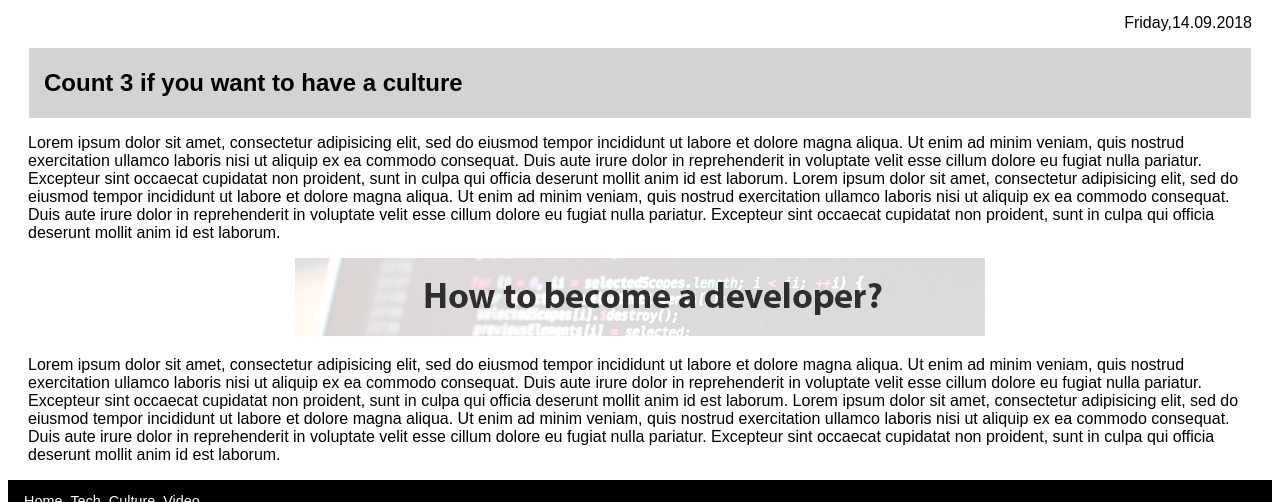
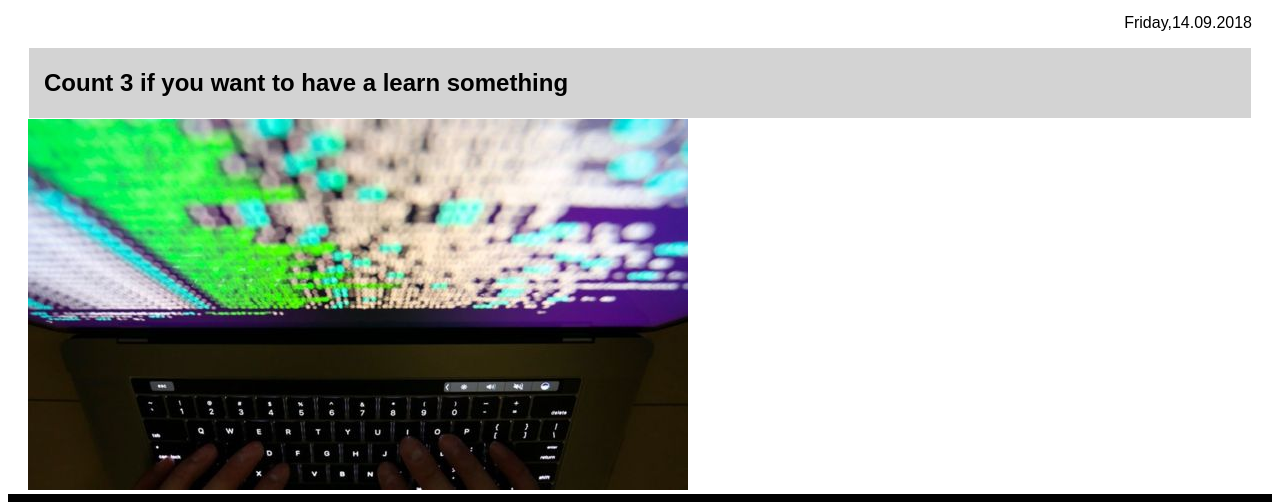
Before and after one commit to FulviaMarai/LMSCF-Fulvia-Marai-CodeReview-02, a plain HTML site: page Culture.html in a window 1280 px wide. Shown: the part 132-634 px from the top of the page. Drawn offline with Linux system fonts and the light colour scheme; a web font is replaced by a local one.

Commit message:
last changes last minute

```diff
--- a/Culture.html
+++ b/Culture.html
@@ -4,8 +4,11 @@
 	<meta charset="utf-8">
 	<meta http-equiv="refresh" content="3;url=https://theculturetrip.com/europe/austria/articles/the-top-museums-to-visit-in-vienna/">
 		<title>Code Review 02 Fulvia Marai</title>
+			<meta name="viewport" content="width=device-width, initial-scale=1.0">
+			<meta charset="utf-8">
+			<link href="https://fonts.googleapis.com/css?family=Chivo&display=swap" rel="stylesheet">
 			<link rel="stylesheet" href="Style.css">
-			<link href="https://fonts.googleapis.com/css?family=Gayathri&display=swap" rel="stylesheet">
+			<link rel="stylesheet" href="Media.css">
 </head>
 <body>
 	<header>
@@ -33,42 +36,13 @@
 		<main>
 
 			<div id="hor1">	<p>Friday,14.09.2018</p></div>
-			<div id="hor2"> <h2>Count 3 if you want to have a culture</h2></div>
-			<div id="hor3">
-					<p>Lorem ipsum dolor sit amet, consectetur adipisicing elit, sed do eiusmod
-					tempor incididunt ut labore et dolore magna aliqua. Ut enim ad minim veniam,
-					quis nostrud exercitation ullamco laboris nisi ut aliquip ex ea commodo
-					consequat. Duis aute irure dolor in reprehenderit in voluptate velit esse
-					cillum dolore eu fugiat nulla pariatur. Excepteur sint occaecat cupidatat non
-					proident, sunt in culpa qui officia deserunt mollit anim id est laborum.
-					Lorem ipsum dolor sit amet, consectetur adipisicing elit, sed do eiusmod
-					tempor incididunt ut labore et dolore magna aliqua. Ut enim ad minim veniam,
-					quis nostrud exercitation ullamco laboris nisi ut aliquip ex ea commodo
-					consequat. Duis aute irure dolor in reprehenderit in voluptate velit esse
-					cillum dolore eu fugiat nulla pariatur. Excepteur sint occaecat cupidatat non
-					proident, sunt in culpa qui officia deserunt mollit anim id est laborum.</p>
+			<div id="hor2"> <h2>Count 3 if you want to have a learn something</h2></div>
+			<div></div>
+				<div>
+				<img class="BigPic" src="img/snowden.jpg" alt="pixels">
+				</div>
+			<div></div>
 
-			</div>
-
-			<div id="hor4">
-					<a href="https://www.codefactory.wien">
-					<img src="img/banner-3.png" alt="banner3"></a>
-			</div>
-			<div id="hor5">
-					<p>Lorem ipsum dolor sit amet, consectetur adipisicing elit, sed do eiusmod
-					tempor incididunt ut labore et dolore magna aliqua. Ut enim ad minim veniam,
-					quis nostrud exercitation ullamco laboris nisi ut aliquip ex ea commodo
-					consequat. Duis aute irure dolor in reprehenderit in voluptate velit esse
-					cillum dolore eu fugiat nulla pariatur. Excepteur sint occaecat cupidatat non
-					proident, sunt in culpa qui officia deserunt mollit anim id est laborum.
-					Lorem ipsum dolor sit amet, consectetur adipisicing elit, sed do eiusmod
-					tempor incididunt ut labore et dolore magna aliqua. Ut enim ad minim veniam,
-					quis nostrud exercitation ullamco laboris nisi ut aliquip ex ea commodo
-					consequat. Duis aute irure dolor in reprehenderit in voluptate velit esse
-					cillum dolore eu fugiat nulla pariatur. Excepteur sint occaecat cupidatat non
-					proident, sunt in culpa qui officia deserunt mollit anim id est laborum.</p>
-
-			</div>
 
 		</main>
 
--- a/Style.sass
+++ b/Style.sass
@@ -120,6 +120,14 @@ main
   overflow: auto
   margin: 10px 10px 10px 0px
 
+.BigPic img
+  max-width: 100%
+  height: auto
+  display: block
+  margin-left: auto
+  margin-right: auto
+
+
 
 // here start the bottom part
 
```
Also changed, not shown: Article.html (+4 -1 lines), Tech.html (+11 -39 lines), Video.html (+13 -11 lines), Style.css, 1 other file.
